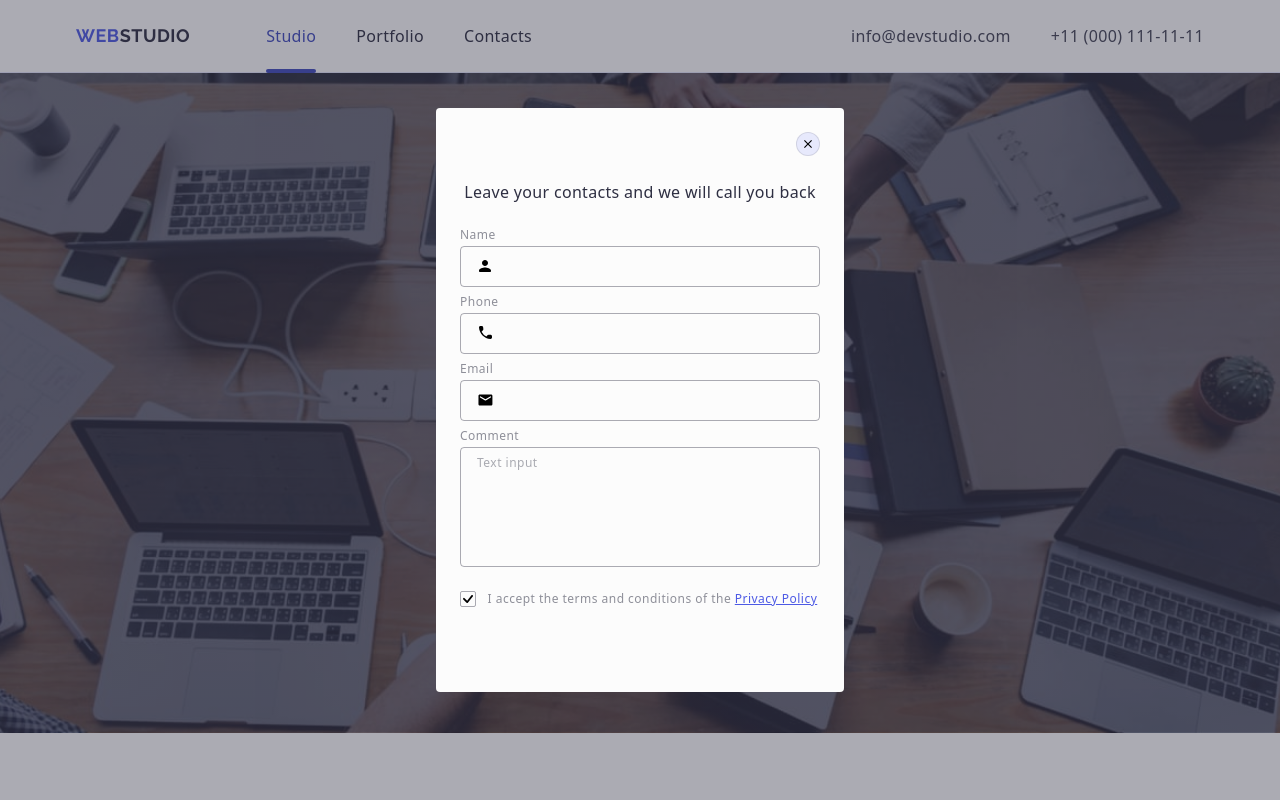
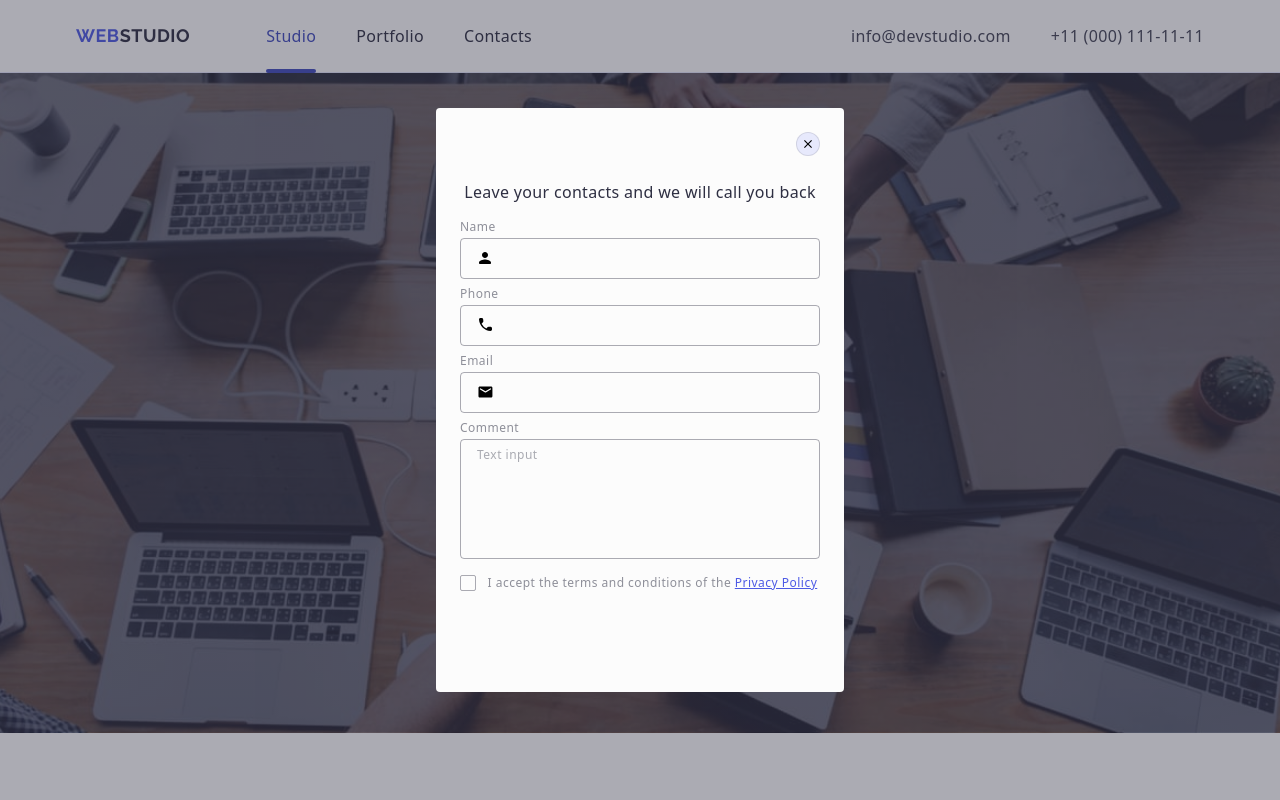
Before and after one commit to OleksiiShcherba/goit-markup-hw-06, a plain HTML site: page index.html in a window 1280 px wide. Shown: the top 800 px of the page. Drawn offline with nearby package versions, Linux system fonts and the light colour scheme.

Commit message:
added custom checkbox fixes in design

```diff
--- a/css/styles.css
+++ b/css/styles.css
@@ -511,7 +511,6 @@ h1, h2, h3, h4, h5, h6 {
 .form {
     display: flex;
     flex-direction: column;
-    gap: 8px;
 }
 
 .modal-input-block {
@@ -519,6 +518,7 @@ h1, h2, h3, h4, h5, h6 {
     height: 100%;
     display: flex;
     flex-direction: column;
+    margin-bottom: 8px;
 }
 
 .modal-input-label {
@@ -604,12 +604,7 @@ h1, h2, h3, h4, h5, h6 {
     width: 100%;
     height: 100%;
     display: flex;
-}
-
-.checkbox {
-    width: 16px;
-    height: 16px;
-    margin: 0;
+    user-select: none;
 }
 
 .modal-policy-label {
@@ -619,7 +614,7 @@ h1, h2, h3, h4, h5, h6 {
     color: #8E8F99;
 }
 
-.modal-policy-label span {
+.checkbox-icon-cover {
     display: inline-flex;
     width: 16px;
     height: 16px;
@@ -628,6 +623,19 @@ h1, h2, h3, h4, h5, h6 {
     margin-right: 8px;
     align-items: center;
     justify-content: center;
+    transition: background-color 250ms cubic-bezier(0.4, 0, 0.2, 1);
+}
+
+.checkbox:checked+.modal-policy-label .checkbox-icon-cover {
+    background-color: #404BBF;
+}
+
+.icon-check {
+    fill: transparent;
+}
+
+.checkbox:checked+.modal-policy-label .icon-check {
+    fill: #F4F4FD;
 }
 
 .policy-link {
--- a/index.html
+++ b/index.html
@@ -541,7 +541,7 @@
               value="policy"
             />
             <label class="modal-policy-label" for="policy">
-              <span>
+              <span class="checkbox-icon-cover">
                 <svg class="icon-check" width="10" height="8">
                   <use href="./images/icons.svg#icon-check"></use>
                 </svg>
```
